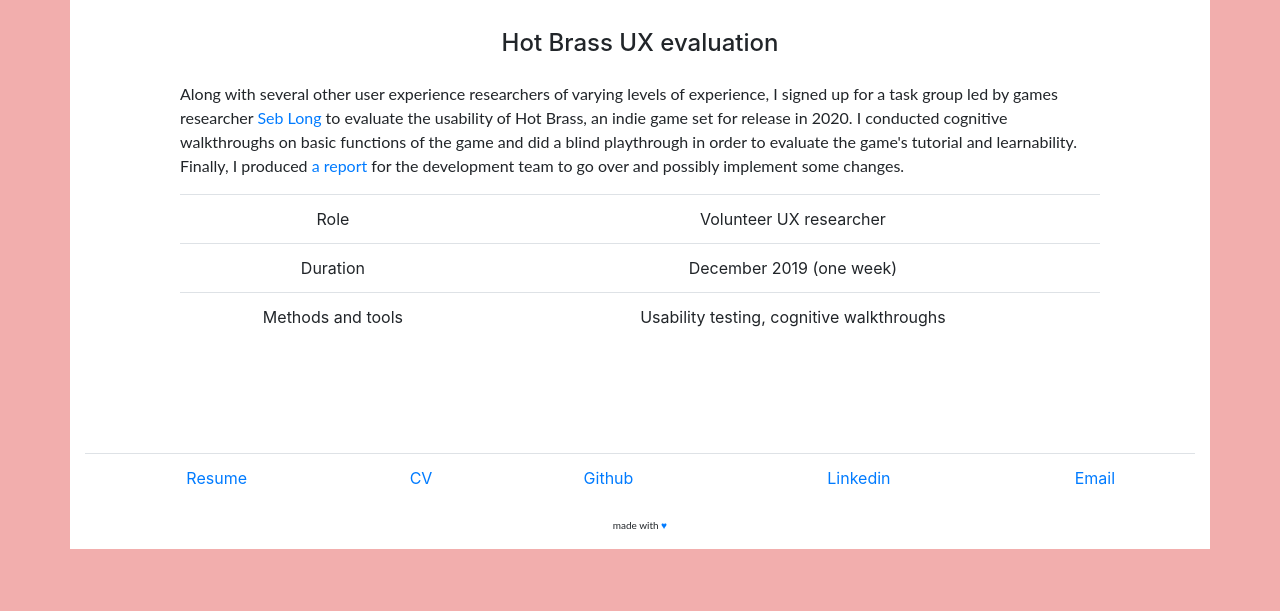
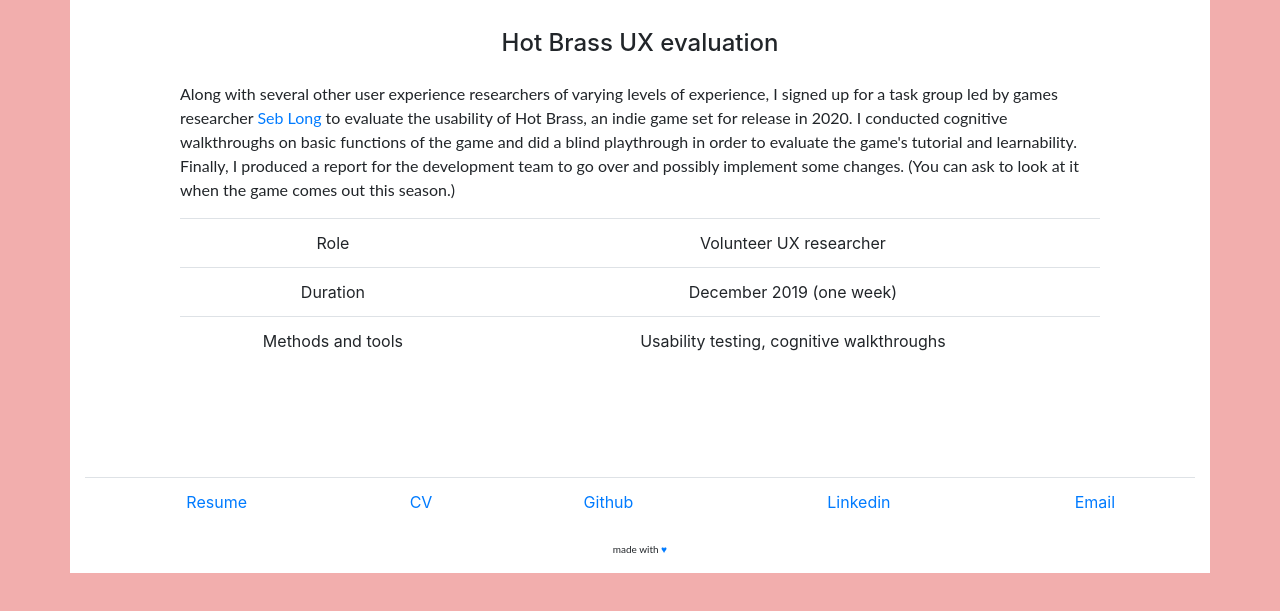
Before and after one commit to jsa-lee/jsa-lee.github.io, a plain HTML site: page gameeval.html in a window 1280 px wide. Shown: the part 59-670 px from the top of the page. Drawn offline with nearby package versions, Linux system fonts and the light colour scheme.

Commit message:
Update gameeval.html
Removed link to report on request

```diff
--- a/gameeval.html
+++ b/gameeval.html
@@ -74,7 +74,7 @@
                         a task group led by games researcher <a href="https://sebastianlong.com/">Seb Long</a> to evaluate the usability of Hot Brass, an indie game
                         set for release in 2020. I conducted cognitive walkthroughs on basic functions of the game and did a
                         blind playthrough in order to evaluate the game's tutorial and learnability. Finally, I produced
-                        <a href="hotbrass-eval.pdf">a report</a> for the development team to go over and possibly implement some changes.
+                        a report for the development team to go over and possibly implement some changes. (You can ask to look at it when the game comes out this season.)
                     </p>
 
                     <table class="table">
```
